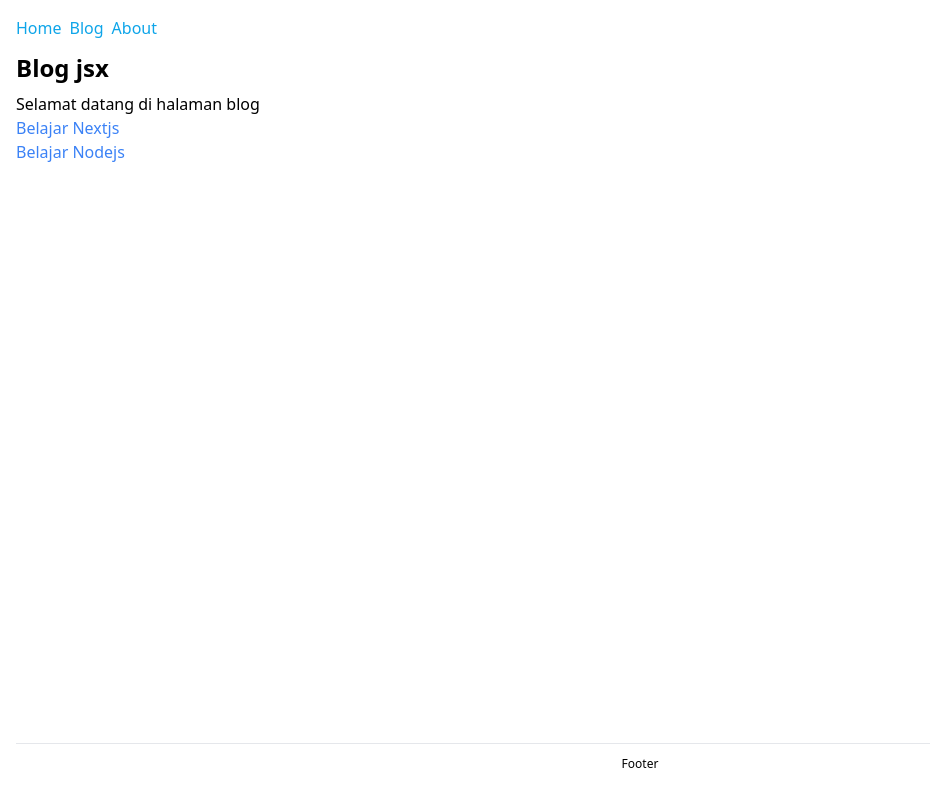
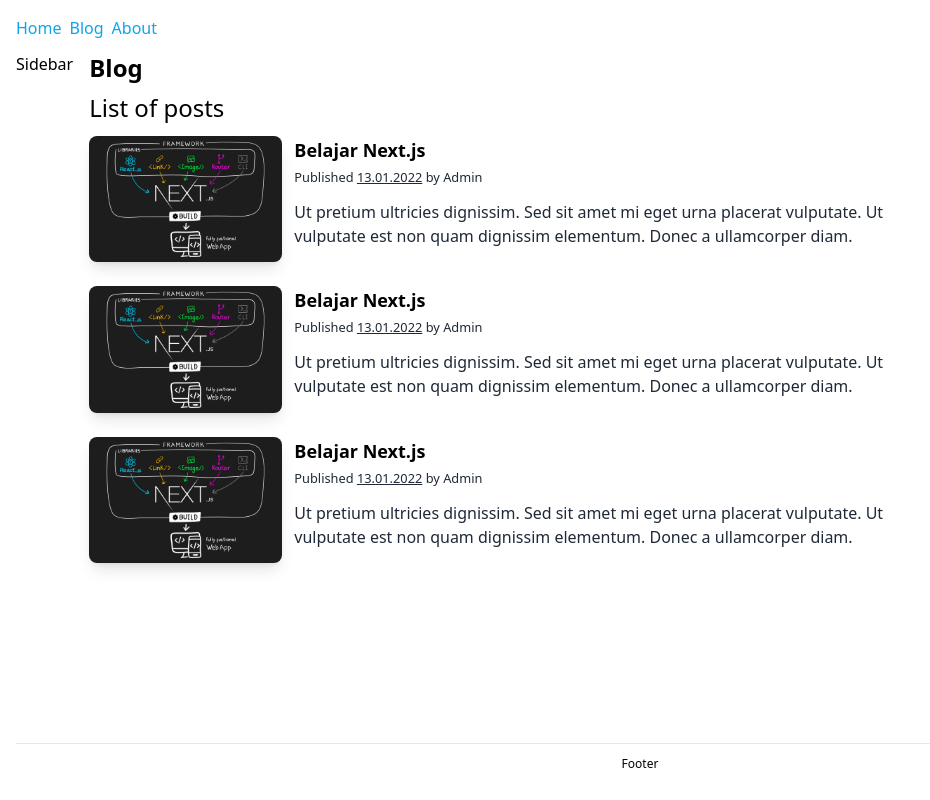
Before and after one commit to Lordfroze/kf-nextjs, a Next.js app: page /blog in a window 1280 px wide. Shown: the whole page, without its empty margins (0-930 px from the left). Built offline with nearby package versions, Linux system fonts and the light colour scheme.

Commit message:
Membuat Card Post List

```diff
--- a/app/blog/about/page.jsx
+++ b/app/about/page.jsx
@@ -1,4 +1,4 @@
-import Heading from "../../../components/Heading";
+import Heading from "@/components/Heading";
 export default function artikel() {
   return (
     <div>
--- a/app/blog/layout.jsx
+++ b/app/blog/layout.jsx
@@ -1,7 +1,8 @@
 export default function Layout({ children }) {
   return (
-    <div style={{}}>
-      <main>{children}</main>
+    <div className="flex">
+      <div className="">Sidebar</div>
+      <div className="px-4">{children}</div>
     </div>
   );
 }
--- a/app/blog/page.jsx
+++ b/app/blog/page.jsx
@@ -1,23 +1,89 @@
 import Link from "next/link";
-import Heading from "../../components/Heading";
+import Heading from "@/components/Heading";
 
-export default function blog() {
+export default function BlogPage() {
   return (
-    <div>
-      <Heading>Blog jsx</Heading>
-      <p>Selamat datang di halaman blog</p>
-      <ul>
-        <li>
-          <Link href="/blog/belajar-nextjs" className="text-blue-500">
-            Belajar Nextjs
-          </Link>
-        </li>
-        <li>
-          <Link href="/blog/belajar-nodejs" className="text-blue-500">
-            Belajar Nodejs
-          </Link>
-        </li>
-      </ul>
-    </div>
+    <>
+      <Heading>Blog</Heading>
+      <h2 className="text-2xl mb-3">List of posts</h2>
+
+      <div className="flex flex-wrap">
+        <div className="mb-4 w-full shrink-0 grow-0 basis-auto md:mb-0 md:w-2/12">
+          <div class="relative mb-6 overflow-hidden rounded-lg bg-cover bg-no-repeat shadow-lg">
+            <img src="/images/nextjs.png" class="w-full" />
+            <Link href="/blog/belajar-nextjs">
+              <div class="absolute top-0 right-0 bottom-0 left-0 h-full w-full overflow-hidden bg-fixed opacity-0 transition duration-300 ease-in-out hover:opacity-100 bg-[hsla(0,0%,98.4%,.15)]"></div>
+            </Link>
+          </div>
+        </div>
+
+        <div class="mb-6 mr-auto w-full shrink-0 grow-0 basis-auto px-3 md:mb-0 md:w-9/12 xl:w-7/12">
+          <h5 class="text-lg font-bold">Belajar Next.js</h5>
+          <p class="mb-3 text-gray-800">
+            <small>
+              Published <u>13.01.2022</u> by {""}
+              <a href="#!">Admin</a>
+            </small>
+          </p>
+          <p class="text-gray-800">
+            Ut pretium ultricies dignissim. Sed sit amet mi eget urna placerat
+            vulputate. Ut vulputate est non quam dignissim elementum. Donec a
+            ullamcorper diam.
+          </p>
+        </div>
+      </div>
+
+      <div className="flex flex-wrap">
+        <div className="mb-4 w-full shrink-0 grow-0 basis-auto md:mb-0 md:w-2/12">
+          <div class="relative mb-6 overflow-hidden rounded-lg bg-cover bg-no-repeat shadow-lg">
+            <img src="/images/nextjs.png" class="w-full" />
+            <Link href="/blog/belajar-nextjs">
+              <div class="absolute top-0 right-0 bottom-0 left-0 h-full w-full overflow-hidden bg-fixed opacity-0 transition duration-300 ease-in-out hover:opacity-100 bg-[hsla(0,0%,98.4%,.15)]"></div>
+            </Link>
+          </div>
+        </div>
+
+        <div class="mb-6 mr-auto w-full shrink-0 grow-0 basis-auto px-3 md:mb-0 md:w-9/12 xl:w-7/12">
+          <h5 class="text-lg font-bold">Belajar Next.js</h5>
+          <p class="mb-3 text-gray-800">
+            <small>
+              Published <u>13.01.2022</u> by {""}
+              <a href="#!">Admin</a>
+            </small>
+          </p>
+          <p class="text-gray-800">
+            Ut pretium ultricies dignissim. Sed sit amet mi eget urna placerat
+            vulputate. Ut vulputate est non quam dignissim elementum. Donec a
+            ullamcorper diam.
+          </p>
+        </div>
+      </div>
+
+      <div className="flex flex-wrap">
+        <div className="mb-4 w-full shrink-0 grow-0 basis-auto md:mb-0 md:w-2/12">
+          <div class="relative mb-6 overflow-hidden rounded-lg bg-cover bg-no-repeat shadow-lg">
+            <img src="/images/nextjs.png" class="w-full" />
+            <Link href="/blog/belajar-nextjs">
+              <div class="absolute top-0 right-0 bottom-0 left-0 h-full w-full overflow-hidden bg-fixed opacity-0 transition duration-300 ease-in-out hover:opacity-100 bg-[hsla(0,0%,98.4%,.15)]"></div>
+            </Link>
+          </div>
+        </div>
+
+        <div class="mb-6 mr-auto w-full shrink-0 grow-0 basis-auto px-3 md:mb-0 md:w-9/12 xl:w-7/12">
+          <h5 class="text-lg font-bold">Belajar Next.js</h5>
+          <p class="mb-3 text-gray-800">
+            <small>
+              Published <u>13.01.2022</u> by {""}
+              <a href="#!">Admin</a>
+            </small>
+          </p>
+          <p class="text-gray-800">
+            Ut pretium ultricies dignissim. Sed sit amet mi eget urna placerat
+            vulputate. Ut vulputate est non quam dignissim elementum. Donec a
+            ullamcorper diam.
+          </p>
+        </div>
+      </div>
+    </>
   );
 }
--- a/components/Navbar.jsx
+++ b/components/Navbar.jsx
@@ -21,7 +21,7 @@ export default function Navbar() {
           </Link>
         </li>
         <li>
-          <Link href="/blog/about" className="text-sky-500 hover:underline">
+          <Link href="/about" className="text-sky-500 hover:underline">
             About
           </Link>
         </li>
```
